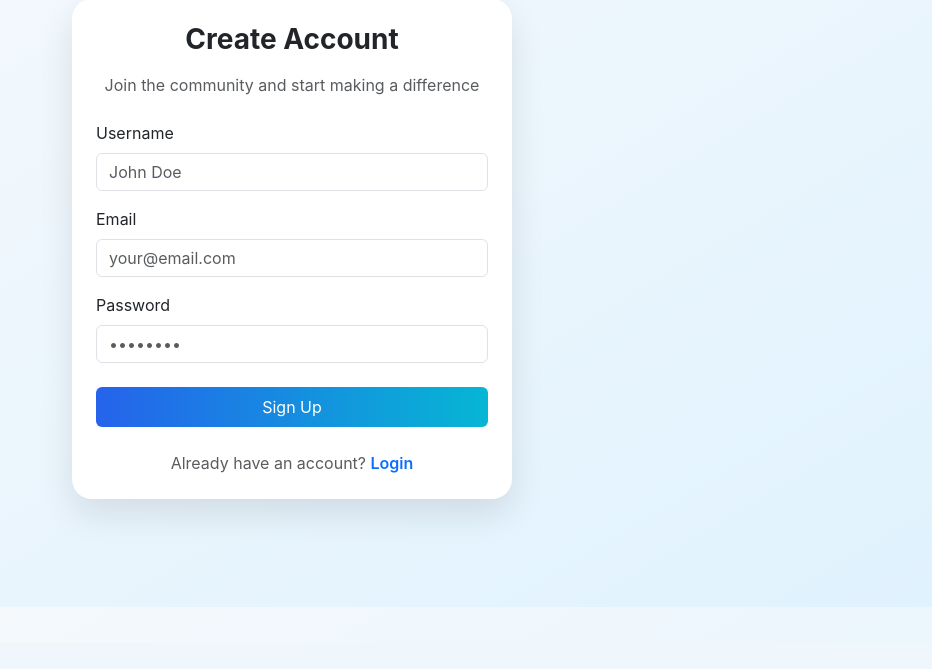
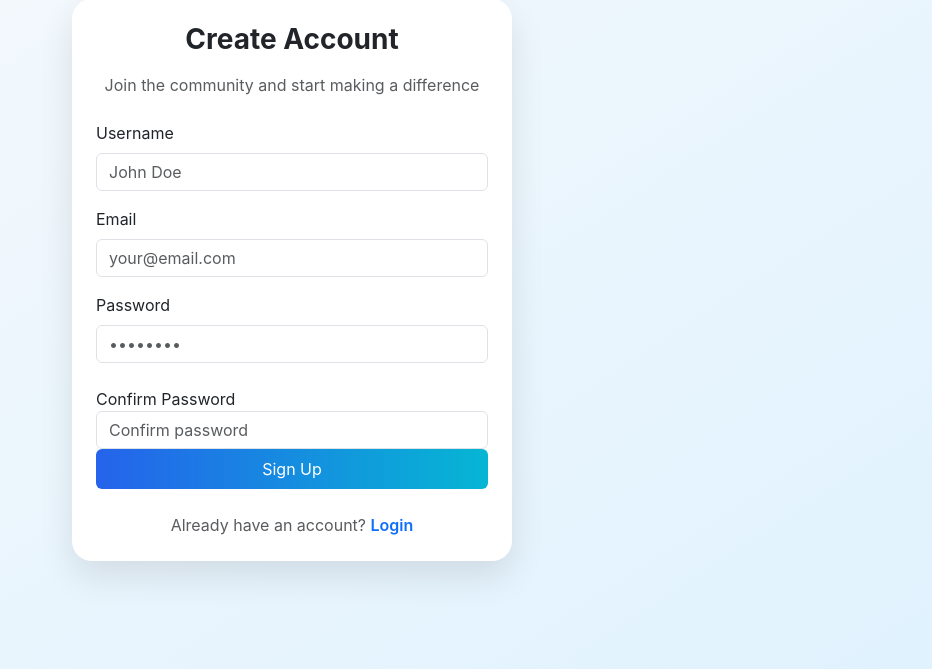
Before and after one commit to saipravalim06-max/community-complaint-system, a Flask app: page /signup/citizen in a window 1280 px wide. Shown: the part 157-826 px from the top of the page, without its empty margins (348-1280 px from the left). Before the commit the page ends 764 px from the top, so only its background shows below. Run offline with Flask 2, Linux system fonts and the light colour scheme.

Commit message:
Fix missing confirm_password field in signup form

```diff
--- a/app/templates/signup_citizen.html
+++ b/app/templates/signup_citizen.html
@@ -68,6 +68,11 @@
         {{ form.password.label(class="form-label") }}
         {{ form.password(class="form-control", placeholder="••••••••") }}
       </div>
+      <div class="form-group">
+    {{ form.confirm_password.label }}
+    {{ form.confirm_password(class="form-control", placeholder="Confirm password") }}
+  </div>
+
       <button type="submit" class="btn btn-gradient w-100 py-2">
         Sign Up
       </button>
```
